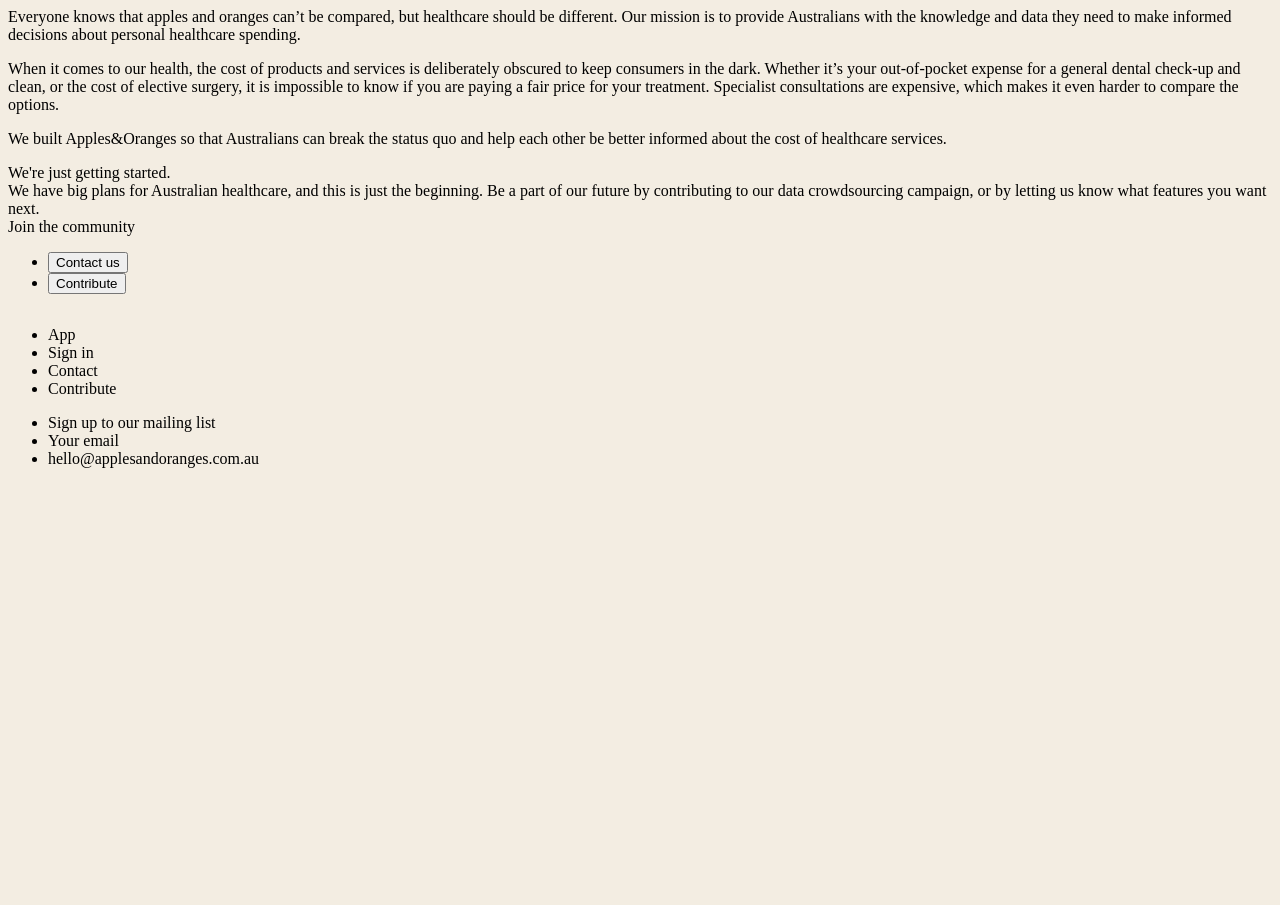
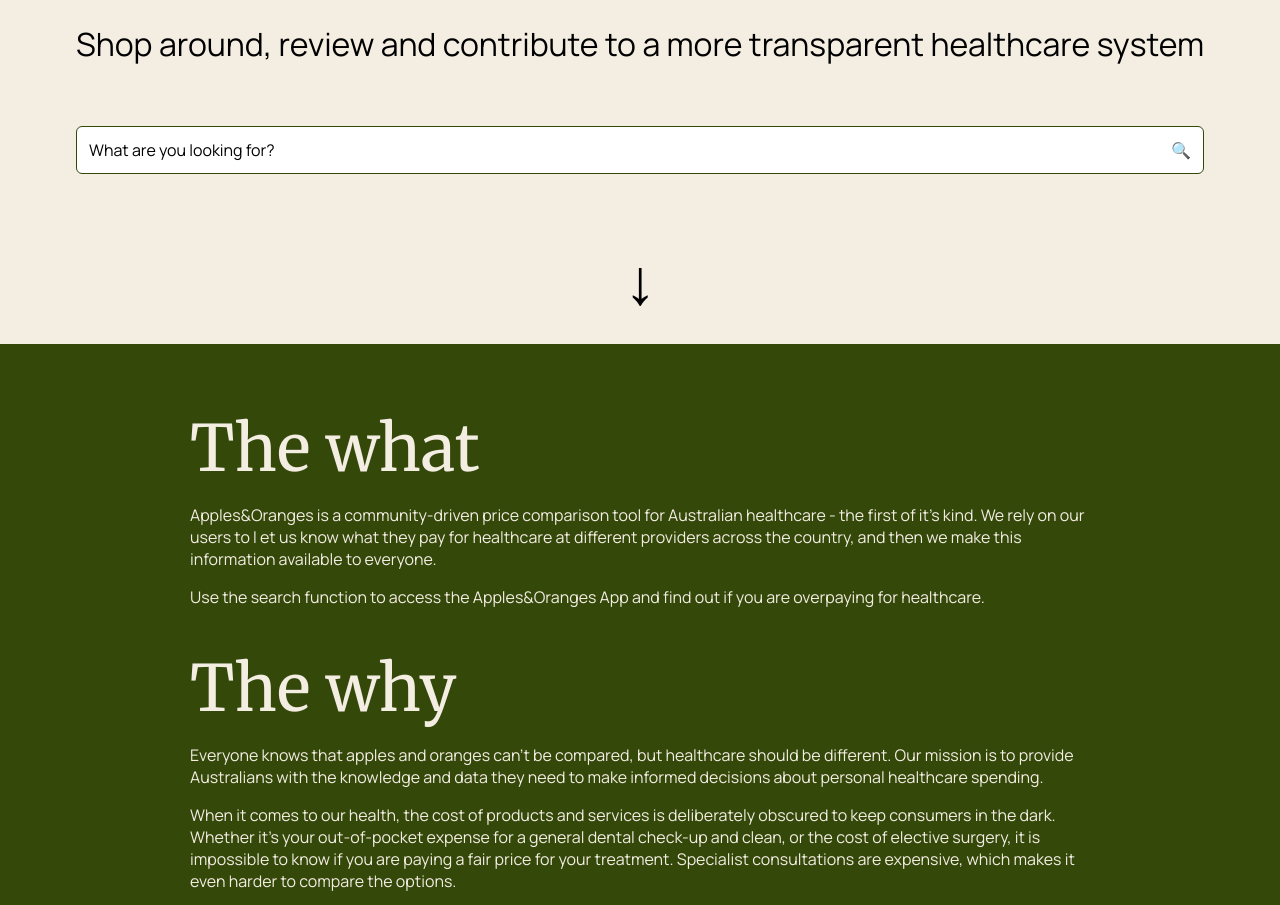
Before and after one commit to RuBTuBz/theodinprojectlandingpage, a plain HTML site: page index.html in a window 1280 px wide. Shown: the part 435-1340 px from the top of the page. Before the commit the page ends 927 px from the top, so only its background shows below. Drawn offline with Linux system fonts and the light colour scheme.

Commit message:
completed first draft of project. Absolute mess of code but first completed landing page

```diff
--- /dev/null
+++ b/CSS/style.css
@@ -0,0 +1,257 @@
+body{
+    display: flex;
+    flex-direction: column;
+    justify-content: space-between;
+    background-color: #f3ede2;
+    margin: 0;
+    align-items: center;
+}
+
+button{
+    all: unset;
+}
+
+.apples{
+    color: #899557;
+    font-family: "Merriweather", serif;
+}
+
+.and {
+    color: #34480A;
+    font-family: "Merriweather", serif;
+}
+
+.oranges {
+    color: #E47A37;
+    font-family: "Merriweather", serif;
+}
+
+
+li{
+    list-style: none;
+    margin: 0;
+    padding: 0;
+
+}
+
+.header{
+    display: flex;
+    justify-content: space-between ;
+    background-color: #f3ede2;
+    align-items: center;
+    border-bottom: 1px solid #34480A;
+    padding: 0px 12px;
+    font-size: 24px;
+    flex: 1;
+    width: 100%;
+    box-sizing: border-box;
+}
+
+.right{
+    display: flex;
+    flex-direction: row;
+    gap: 10px;
+    font-family: "Manrope", serif;
+    font-size: 16px;
+
+}
+
+.sign-in{
+    background-color: #f3ede2;
+    border: 0px;
+    display: inline-block;
+    padding: 4px 12px;
+    border-radius: 6px;
+    justify-content: center;
+    align-items: center;
+
+}
+
+.green-button{
+    background-color: #899557;
+    color: #f3ede2;
+    border: #f3ede2;
+    border-radius: 6;
+    padding: 4px 12px;
+    border-radius: 6px;
+    min-width: auto;
+}
+
+.orange-button{
+    background-color: #E47A37;
+    color: #f3ede2;
+    border: #f3ede2;
+    border-radius: 6;
+    padding: 4px 12px;
+    border-radius: 6px;
+}
+
+.hero-text{
+    display: flex;
+    flex-direction: column;
+    justify-content: center;
+    align-items: flex-start;
+    margin-left: 64px;
+    margin-right: 64px;
+    margin-bottom: 24px;
+    margin-top: 128px;
+    gap: 36px;
+}
+
+.search-box{
+    background-color: white;
+    border: #34480A 1px solid;
+    border-radius: 6px;
+    padding: 12px;
+    font-family: "Manrope", serif;
+    display: flex;
+    justify-content: space-between;
+    align-items: center;
+    width: 100%;
+    box-sizing:border-box
+}
+
+.magnifyingglass{
+    padding-left: 12px;
+    padding-right: 0;
+    margin-left: auto;
+}
+
+h1{
+    font-size: 96px;
+    flex-wrap: wrap;
+    margin: 0px;
+}
+
+h2{
+    font-size: 64px;
+    font-weight:100;
+    margin: 0;
+
+}
+
+h3{
+    font-family: "Manrope", serif;
+    font-size: 32px;
+    font-weight: normal;
+    margin: 0;
+    margin-bottom: 24px;
+}
+
+.downarrow{
+    margin-left: auto;
+    margin-right: auto;
+    font-size: 64px;
+    margin-top: 36px;
+
+}
+
+.main-text{
+    background-color: #34480A;
+    color: #f3ede2;
+    display: flex;
+    flex-direction: column;
+    justify-content: center;
+    align-content: center;
+    padding: 64px 128px;
+    box-sizing: border-box;
+    width: 100%;
+}
+
+.headertext{
+    font-family: "Merriweather", serif;
+    font-size: 64px;
+    padding-bottom: 24px;
+    margin-left: auto;
+    margin-right: auto;
+    max-width: 900px;
+}
+
+p{
+    font-family: "Manrope", serif;
+    font-size: 16px;
+}
+
+.action-text{
+    display: flex;
+    flex-direction: column;
+    justify-content: center;
+    align-items: center;
+    gap: 24px;
+    margin: 164px 24px;
+
+}
+
+.action-heading{
+    font-family: "Merriweather", serif;
+    font-size: 64px;
+}
+
+.action-body-text{
+    font-family: "Manrope", serif;
+    font-size: 16px;
+    text-align: center;
+}
+
+.join{
+    font-family:"Manrope", serif;
+    font-size: 20px;
+    text-decoration: underline;
+}
+
+.action-buttons{
+    display: flex;
+    flex-direction: row;
+    gap: 24px;
+    font-family: "Manrope", serif;
+    font-size: 18px;
+    margin: 0px;
+    padding: 0;
+}
+
+.footer{
+    background-color: #1E2C03;
+    color: #f3ede2d0;
+    display: flex;
+    flex-direction: row;
+    justify-content: space-between;
+    align-content: center;
+    padding: 12px 24px;
+    box-sizing: border-box;
+    width: 100%;
+    font-family: "Manrope", serif;
+    font-size: 14px;
+    padding: 24px 24px;
+
+}
+
+.footer-list-left{
+    display: flex;
+    flex-direction: row;
+    justify-content: flex-start;
+    align-items: flex-start;
+    gap: 24px;
+    padding: 0;
+}
+
+.footer-list-right{
+    display: flex;
+    flex-direction: column;
+    justify-content: space-between;
+    gap: 12px;
+}
+
+.email{
+    border: 1px solid #f3ede2;
+    padding: 4px;
+}
+
+.disclaimer{
+    font-size: 10px;
+}
+
+.left-footer-container{
+    display: flex;
+    flex-direction: column;
+    justify-content: space-between;
+}
--- a/index.html
+++ b/index.html
@@ -4,14 +4,18 @@
     <meta charset="UTF-8">
     <meta name="viewport" content="width=device-width, initial-scale=1.0">
     <title>Apples and Oranges</title>
-    <link rel="stylesheet" href="style.css">
+    <link rel="stylesheet" href="./CSS/style.css">
+    <link rel="stylesheet" href="https://fonts.googleapis.com/css2?family=Merriweather:wght@400;700&display=swap">
+    <link rel="stylesheet" href="https://fonts.googleapis.com/css2?family=Manrope:wght@400;600;800&display=swap">
+
+
 </head>
 <body>
     <div class="header">
-        <div class="left"> Apples&Oranges</div>
+        <div class="left"> <span class="apples">Apples</span><span class="and">&</span><span class="oranges">Oranges</span></div>
         <div class="right">
-            <ul>
-                <li><button class="sign-in"> Sign in </button></li>
+            <ul class="right">
+                <li><button class="sign-in"> Sign in > </button></li>
                 <li><button class="green-button"> Contact us </button></li>
                 <li><button class="orange-button"> Contribute </button></li>
             </ul>
@@ -19,15 +23,17 @@
     </div>
 
     <div class="hero-text">
-        <h1>Apples&Oranges</h1>
+        <h1> <span class="apples">Apples</span><span class="and">&</span><span class="oranges">Oranges</span></h1>
         <h2>Find value in Australian healthcare</h2>
         <H3>Shop around, review and contribute to a more transparent healthcare system</H3>
-        <div class="search-box">What are you looking for?</div>
+        <button class="search-box"> <div>What are you looking for? </div> <span class="magnifyingglass"> &#128269;</span></button>
+        <div class="downarrow"> &#8595; </div>
     </div>
 
     <div class="main-text">
+        <div class="text">
             <div class="headertext"> The what
-            <p>Apples&Oranges is a community-driven price comparison tool for Australian healthcare - the first of it’s kind. We rely on our users to let us know what they pay for healthcare at different providers across the country, and then we make this information available to everyone.</p>
+                <p>Apples&Oranges is a community-driven price comparison tool for Australian healthcare - the first of it’s kind. We rely on our users to l et us know what they pay for healthcare at different providers across the country, and then we make this information available to everyone.</p>
                 <p>Use the search function to access the Apples&Oranges App and find out if you are overpaying for healthcare.</p>
             </div>
             <div class="headertext"> The why
@@ -36,27 +42,32 @@
                 <p>We built Apples&Oranges so that Australians can break the status quo and help each other be better informed about the cost of healthcare services. </p>
             </div>
         </div>
+    </div>
 
     <div class="action-text">
         <div class="action-heading">We're just getting started.</div>
         <div class="action-body-text"> We have big plans for Australian healthcare, and this is just the beginning. Be a part of our future by contributing to our data crowdsourcing campaign, or by letting us know what features you want next.</div>
-        <div class="join"> Join the community</div>
-        <ul>
+        <div class="join"> Join the community ></div>
+        <ul class="action-buttons">
             <li><button class="green-button"> Contact us </button></li>
             <li><button class="orange-button"> Contribute </button></li>
         </ul>
     </div>
 
     <div class="footer">
+        <div class="left-footer-container">
             <ul class="footer-list-left">
+                <li> Home </li>
                 <li> App </li>
                 <li> Sign in </li>
                 <li> Contact </li>
                 <li> Contribute </li>
             </ul>
+            <div class="disclaimer"> Apples&Oranges is a user review aggregator. Unless noted, our pricing information is an estimate only based on information voluntarily provided by our users, and is not guaranteed by us nor the healthcare provider. For accurate pricing information, contact the healthcare provider directly. </div>
+        </div>
         <ul class="footer-list-right">
             <li> Sign up to our mailing list </li>
-            <li> Your email </li>
+            <li class="email"> <span>&#x1F4E7;</span> Your email </li>
             <li> hello@applesandoranges.com.au </li>
         </ul>
     </div>
--- a/style.css
+++ /dev/null
@@ -1,12 +0,0 @@
-body{
-    display: flex;
-    flex-direction: column;
-    justify-content: space-between;
-    background-color: #f3ede2;
-}
-
-.header{
-    display: flex;
-    justify-content: space-between ;
-    background-color: #f3ede2;
-}
```
Lines whose indentation alone changed are shown as unchanged.
